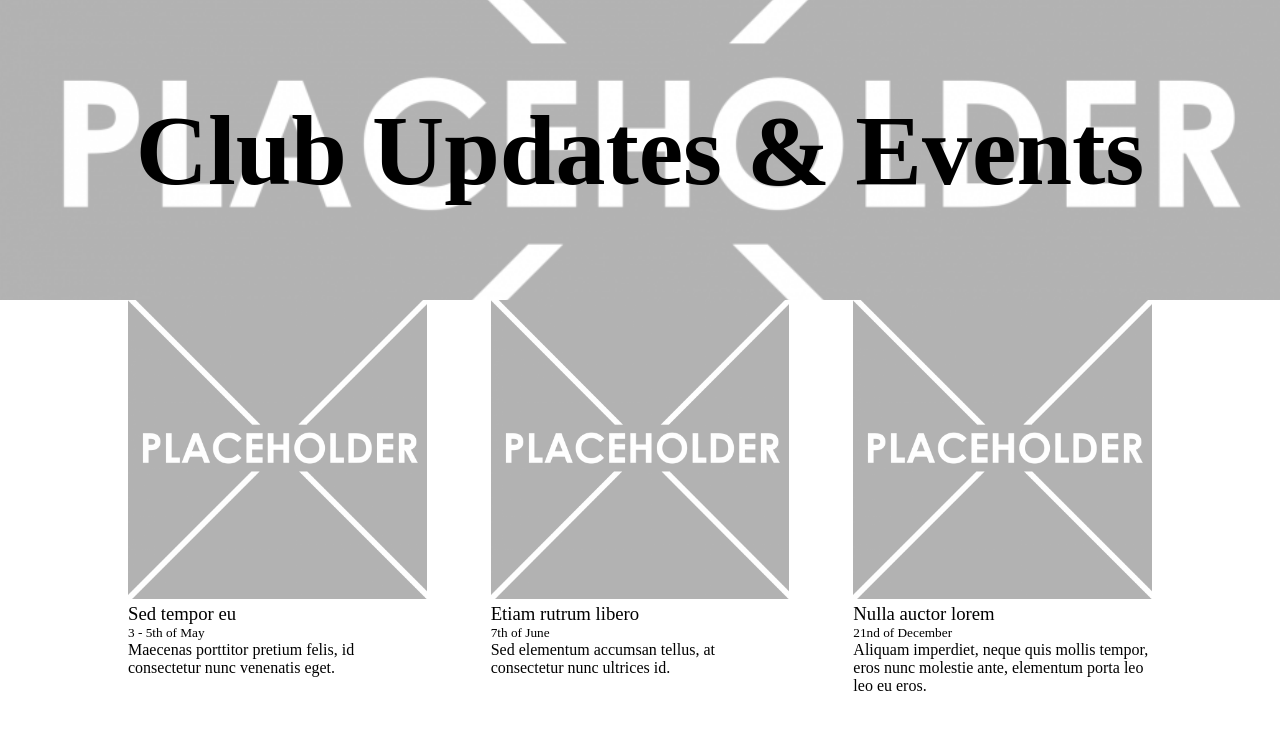
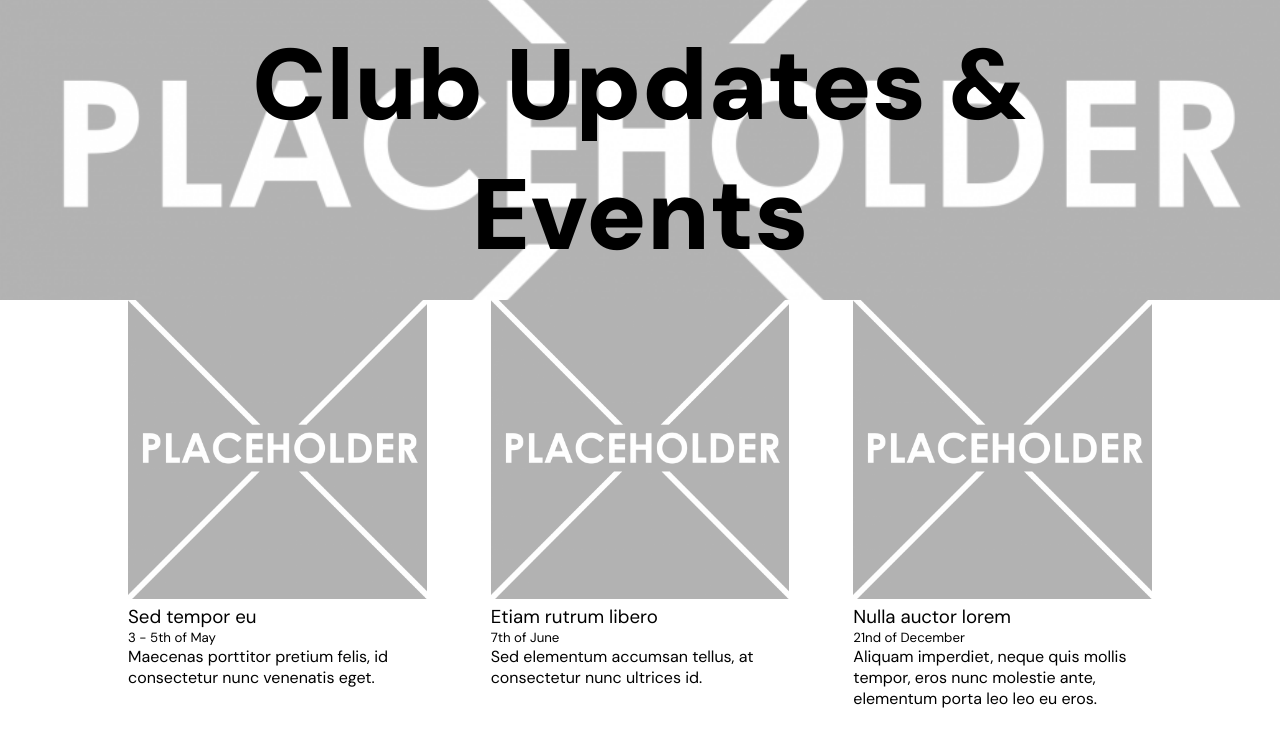
Before and after one commit to NikitaSidaway/Tennis-app, a Flask app: page / in a window 1280 px wide. Shown: the top 747 px of the page. Run offline with Flask 3, Linux system fonts and the light colour scheme; data comes from the database, SQL or seed files in the repository.

Commit message:
Added font

```diff
--- a/static/styles.css
+++ b/static/styles.css
@@ -1,3 +1,6 @@
+@import url('https://fonts.googleapis.com/css2?family=DM+Sans:ital,opsz,wght@0,9..40,100..1000;1,9..40,100..1000&display=swap');
+
+
 html {
   box-sizing: border-box;
   font-size: 16px;
@@ -12,6 +15,7 @@ body, h1, h2, h3, h4, h5, h6, p, ol, ul {
   margin: 0;
   padding: 0;
   font-weight: normal;
+  font-family: "DM Sans";
 }
 
 h1 {
```
